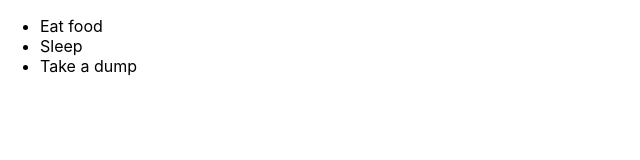
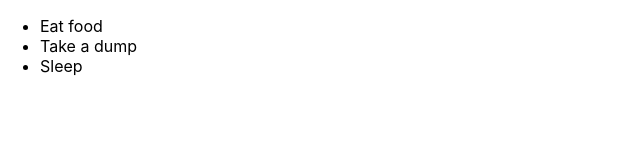
Before and after one commit to kamath7/React-Revisit, a React (Create React App) app in the folder learning-typescript-2/: page / in a window 1280 px wide. Shown: the top 160 px of the page, without its empty margins (0-640 px from the left). Built offline with nearby package versions, Linux system fonts and the light colour scheme.

Commit message:
custom model to output

```diff
--- a/learning-typescript-2/src/App.tsx
+++ b/learning-typescript-2/src/App.tsx
@@ -1,11 +1,12 @@
 import React from "react";
 
 import Todos from "./components/Todos";
-const items: string[] = ["Eat food", "Sleep", "Take a dump"];
+import Todo from "./models/todo";
 function App() {
+  const todos: Todo[] = [new Todo("Eat food"), new Todo("Take a dump"), new Todo("Sleep")]
   return (
     <div>
-      <Todos items={items} />
+      <Todos items={todos} />
     </div>
   );
 }
--- a/learning-typescript-2/src/components/Todos.tsx
+++ b/learning-typescript-2/src/components/Todos.tsx
@@ -1,11 +1,12 @@
 import React from "react";
+import Todo from "../models/todo";
 
-const Todos: React.FC<{ items: string[] }> = (props) => { //<{}> makes sure items prop is passed
+const Todos: React.FC<{ items: Todo[] }> = (props) => { //<{}> makes sure items prop is passed
   return (
     <div>
       <ul>
         {props.items.map((item, i) => (
-          <li key={i}>{item}</li>
+          <li key={i}>{item.text}</li>
         ))}
       </ul>
     </div>
```
